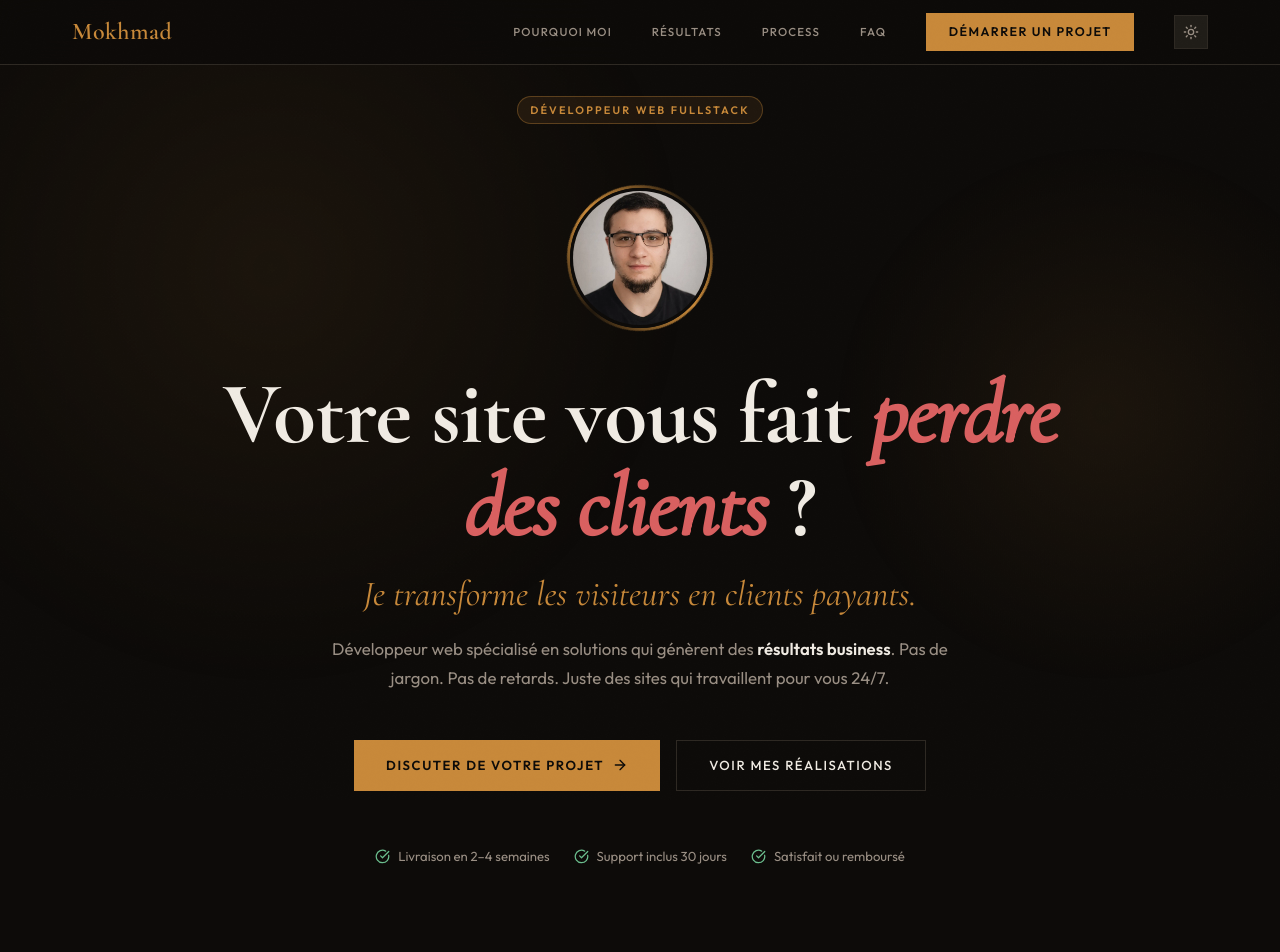
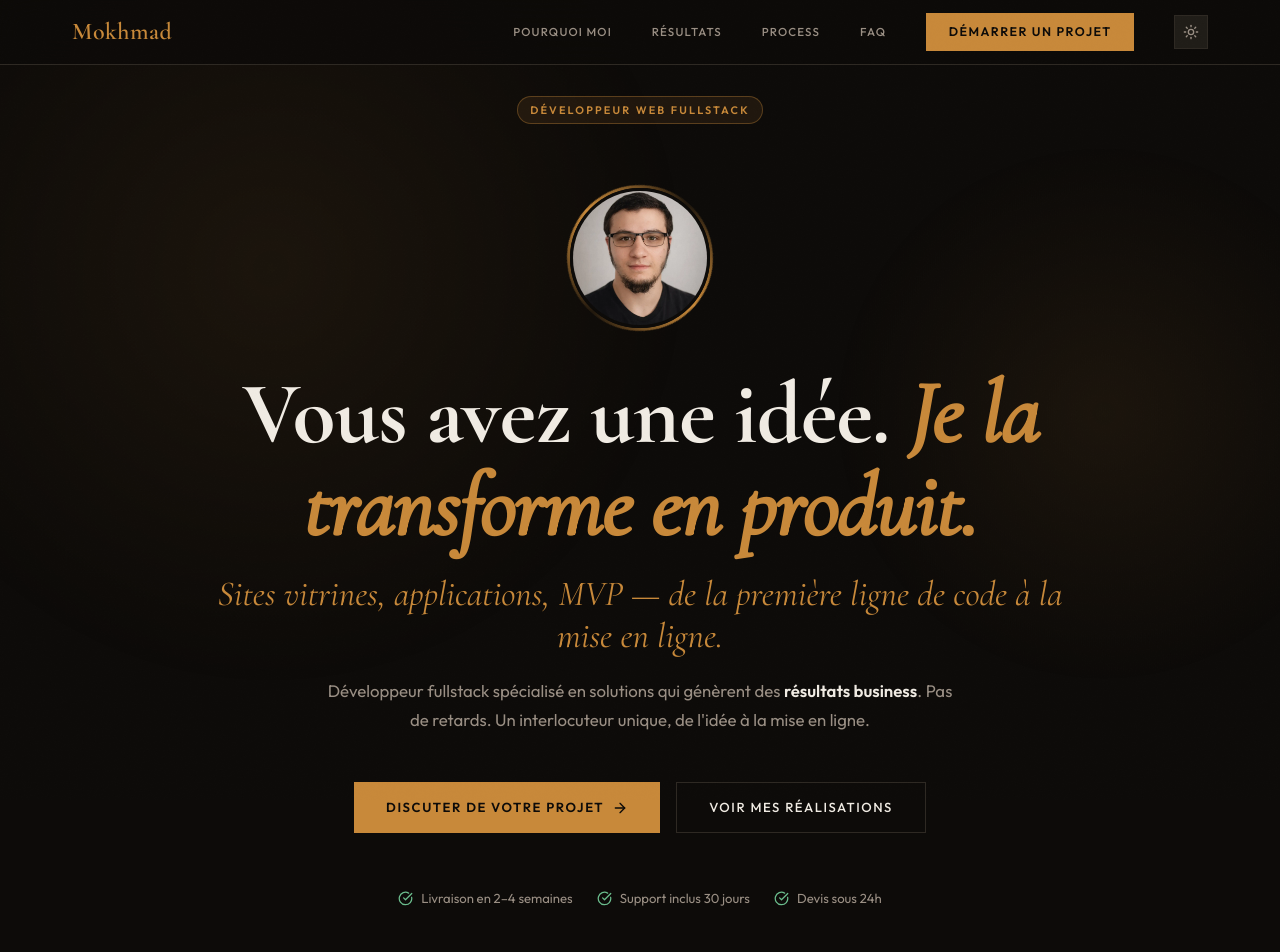
Before and after one commit to NMokhmad/business-portfolio, a React (Vite) app: page / in a window 1280 px wide. Shown: the top 952 px of the page. Built offline with nearby package versions, Linux system fonts and the light colour scheme.

Commit message:
feat: rewrite hero copy for dual audience (sites + apps)

```diff
--- a/src/components/Hero.jsx
+++ b/src/components/Hero.jsx
@@ -66,9 +66,8 @@ const Hero = ({ scrollToContact, scrollToSection }) => {
             lineHeight: 1.05,
           }}
         >
-          Votre site vous fait{' '}
-          <span style={{ color: 'var(--red)', fontStyle: 'italic' }}>perdre des clients</span>
-          {' '}?
+          Vous avez une idée.{' '}
+          <span style={{ color: 'var(--gold)', fontStyle: 'italic' }}>Je la transforme en produit.</span>
         </h1>
 
         {/* Subheading */}
@@ -83,7 +82,7 @@ const Hero = ({ scrollToContact, scrollToSection }) => {
             lineHeight: 1.2,
           }}
         >
-          Je transforme les visiteurs en clients payants.
+          Sites vitrines, applications, MVP — de la première ligne de code à la mise en ligne.
         </p>
 
         {/* Description */}
@@ -97,9 +96,9 @@ const Hero = ({ scrollToContact, scrollToSection }) => {
             lineHeight: 1.7,
           }}
         >
-          Développeur web spécialisé en solutions qui génèrent des{' '}
+          Développeur fullstack spécialisé en solutions qui génèrent des{' '}
           <strong style={{ color: 'var(--text)', fontWeight: 600 }}>résultats business</strong>.{' '}
-          Pas de jargon. Pas de retards. Juste des sites qui travaillent pour vous 24/7.
+          Pas de retards. Un interlocuteur unique, de l'idée à la mise en ligne.
         </p>
 
         {/* CTAs */}
@@ -128,7 +127,7 @@ const Hero = ({ scrollToContact, scrollToSection }) => {
           {[
             'Livraison en 2–4 semaines',
             'Support inclus 30 jours',
-            'Satisfait ou remboursé',
+            'Devis sous 24h',
           ].map((badge) => (
             <div
               key={badge}
```
